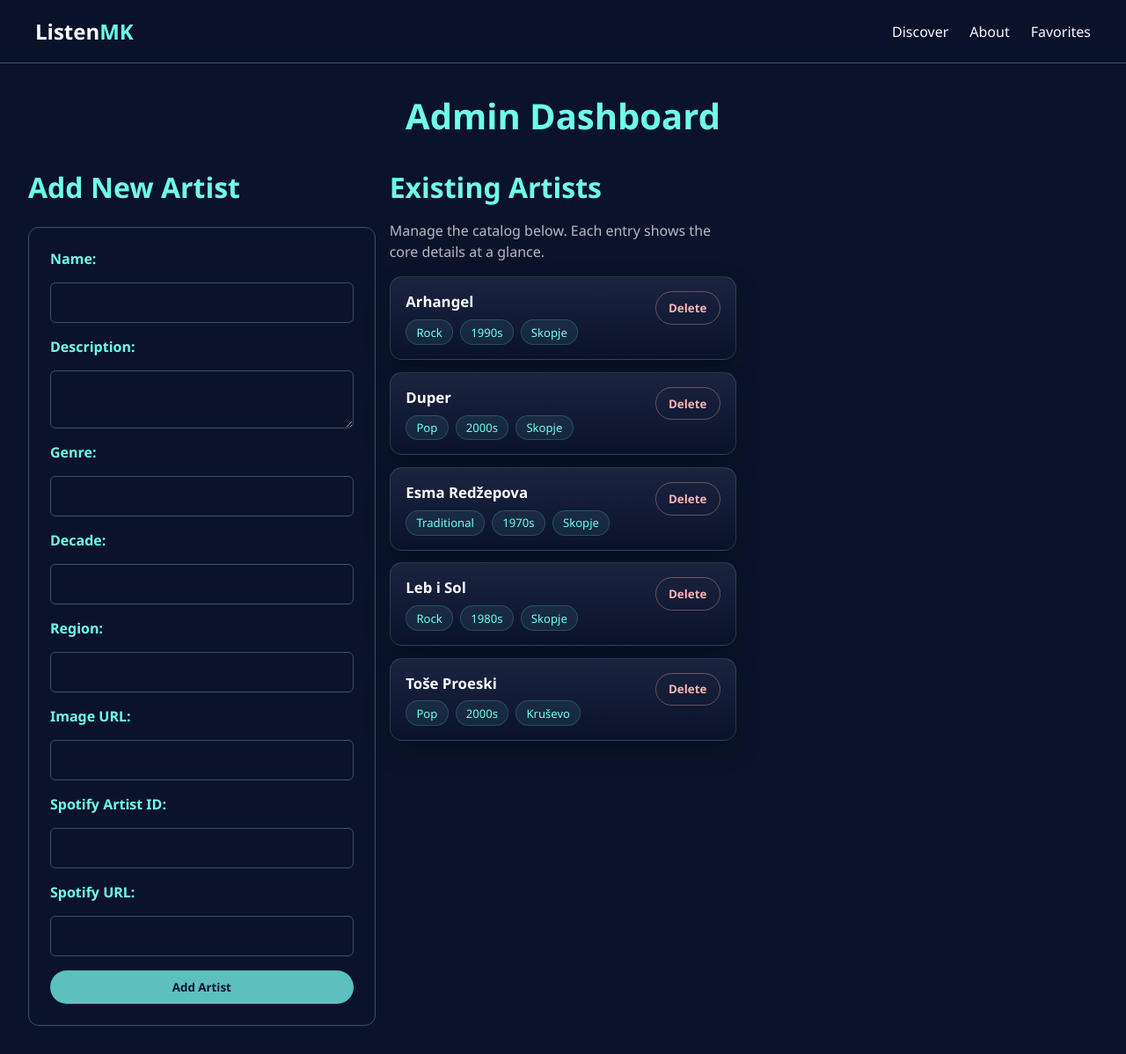
After one commit to Evgenij31/macedonian-music-discovery, a Flask app: page /admin in a window 1280 px wide. The commit adds this page. Shown: the whole page at 88% size. Run offline with Flask 3, Linux system fonts and the light colour scheme.

Commit message:
Add admin dashboard with artist management functionality

```diff
--- a/app.py
+++ b/app.py
@@ -98,6 +98,12 @@ def favicon():
         mimetype="image/png",
     )
 
+@app.route("/admin")
+def admin():
+    artists = Artist.query.order_by(Artist.name.asc()).all()
+    return render_template("admin/index.html", active_page="admin", artists=artists)
+
+
 # Route to serve artist data as an API endpoint
 @app.route("/api/artists")
 def get_artists():
--- a/static/css/style.css
+++ b/static/css/style.css
@@ -431,7 +431,7 @@ body {
   padding: clamp(1.25rem, 2.5vw, 2.5rem);
 }
 
-.artist-hero > iframe {
+.artist-hero>iframe {
   grid-area: embed;
   width: 100%;
   border: 0;
@@ -507,6 +507,157 @@ body {
   transform: translateY(-2px);
   border-color: var(--mint-light);
   background: rgba(111, 255, 233, 0.08);
+}
+
+/* admin page css */
+.admin-page #dashboard .admin-content {
+  display: grid;
+  grid-template-columns: repeat(3, 1fr);
+  gap: 1rem;
+}
+
+.admin-page h1 {
+  text-align: center;
+  margin-top: 2rem;
+  font-size: 2.5rem;
+  color: var(--mint-light);
+}
+
+.admin-content {
+  padding: 2rem;
+}
+
+.admin-content h2 {
+  font-size: 2rem;
+  margin-bottom: 1.5rem;
+  color: var(--mint-light);
+}
+
+.artist-list {
+  display: flex;
+  flex-direction: column;
+}
+
+.artist-list-help {
+  margin: -0.5rem 0 1rem;
+  color: rgba(248, 250, 252, 0.72);
+  line-height: 1.5;
+}
+
+.admin-artist-list {
+  list-style: none;
+  display: flex;
+  flex-direction: column;
+  gap: 0.85rem;
+}
+
+.admin-artist-item,
+.admin-artist-empty {
+  background: linear-gradient(180deg, rgba(28, 37, 65, 0.96), rgba(11, 19, 43, 0.96));
+  border: 1px solid rgba(111, 255, 233, 0.16);
+  border-radius: 14px;
+  padding: 1rem 1.1rem;
+  box-shadow: 0 12px 30px rgba(0, 0, 0, 0.18);
+}
+
+.admin-artist-item {
+  display: flex;
+  justify-content: space-between;
+  gap: 1rem;
+  align-items: flex-start;
+}
+
+.admin-artist-main {
+  min-width: 0;
+}
+
+.admin-artist-main strong {
+  display: block;
+  font-size: 1.05rem;
+  margin-bottom: 0.55rem;
+  color: var(--text-light);
+}
+
+.admin-artist-meta {
+  display: flex;
+  flex-wrap: wrap;
+  gap: 0.5rem;
+}
+
+.admin-artist-meta span {
+  display: inline-flex;
+  align-items: center;
+  padding: 0.28rem 0.7rem;
+  border-radius: 999px;
+  background: rgba(111, 255, 233, 0.08);
+  border: 1px solid rgba(111, 255, 233, 0.18);
+  color: var(--mint-light);
+  font-size: 0.82rem;
+}
+
+.delete-artist-btn {
+  background: transparent;
+  color: #ffb4b4;
+  border: 1px solid rgba(255, 180, 180, 0.35);
+  padding: 0.55rem 0.9rem;
+  border-radius: 999px;
+  cursor: pointer;
+  font-weight: 700;
+  transition: transform 0.2s ease, border-color 0.2s ease, background 0.2s ease;
+}
+
+.delete-artist-btn:hover {
+  transform: translateY(-1px);
+  border-color: rgba(255, 180, 180, 0.65);
+  background: rgba(255, 180, 180, 0.08);
+}
+
+.admin-artist-empty {
+  color: rgba(248, 250, 252, 0.75);
+}
+
+.add-artist form {
+  display: flex;
+  flex-direction: column;
+  gap: 1rem;
+  max-width: 400px;
+  border-radius: 12px;
+  padding: 1.5rem;
+  border: 1px solid var(--indigo-muted);
+}
+
+.add-artist label {
+  font-weight: bold;
+  color: var(--mint-light);
+}
+
+.add-artist input,
+.add-artist textarea {
+  padding: 0.75rem 0.5rem;
+  border-radius: 6px;
+  border: 1px solid var(--indigo-muted);
+  background-color: var(--deep-void);
+  color: var(--text-light);
+  resize: vertical;
+  outline: none;
+  font-size: 0.95rem;
+}
+
+.add-artist input:focus,
+.add-artist textarea:focus {
+  border-color: var(--mint-light);
+  box-shadow: 0 0 0 2px rgba(111, 255, 233, 0.2);
+}
+
+.add-artist button {
+  background-color: var(--mint-dark);
+  color: var(--deep-void);
+  padding: 0.6rem 1.2rem;
+  border-radius: 25px;
+  border: none;
+  cursor: pointer;
+  font-weight: bold;
+  transition: background 0.3s, transform 0.2s;
 }
 
 /* Responsive Breakpoint for Mobile devices */
@@ -606,7 +757,7 @@ body {
     min-height: 280px;
   }
 
-  .artist-hero > iframe {
+  .artist-hero>iframe {
     min-height: 352px;
   }
 
--- /dev/null
+++ b/templates/admin/index.html
@@ -0,0 +1,81 @@
+<!doctype html>
+<html lang="en">
+  <head>
+    <meta charset="UTF-8" />
+    <meta name="viewport" content="width=device-width, initial-scale=1.0" />
+    <title>Macedonian Music Discovery</title>
+    <link rel="stylesheet" href="/static/css/style.css" />
+  </head>
+  <body class="admin-page">
+    {% include "partials/navbar.html" %}
+
+    <h1>Admin Dashboard</h1>
+
+    <div id="dashboard">
+      <main class="admin-content">
+        <div class="add-artist">
+          <h2>Add New Artist</h2>
+          <form id="add-artist-form" method="POST" action="/admin/add_artist">
+            <label for="name">Name:</label>
+            <input type="text" id="name" name="name" required />
+
+            <label for="description">Description:</label>
+            <textarea id="description" name="description"></textarea>
+
+            <label for="genre">Genre:</label>
+            <input type="text" id="genre" name="genre" />
+
+            <label for="decade">Decade:</label>
+            <input type="text" id="decade" name="decade" />
+
+            <label for="region">Region:</label>
+            <input type="text" id="region" name="region" />
+
+            <label for="image_url">Image URL:</label>
+            <input type="text" id="image_url" name="image_url" />
+
+            <label for="spotify_artist_id">Spotify Artist ID:</label>
+            <input
+              type="text"
+              id="spotify_artist_id"
+              name="spotify_artist_id"
+            />
+
+            <label for="spotify_url">Spotify URL:</label>
+            <input type="text" id="spotify_url" name="spotify_url" />
+
+            <button type="submit">Add Artist</button>
+          </form>
+        </div>
+        <div class="artist-list">
+          <h2>Existing Artists</h2>
+          <p class="artist-list-help">
+            Manage the catalog below. Each entry shows the core details at a
+            glance.
+          </p>
+          <ul class="admin-artist-list">
+            {% for artist in artists %}
+            <li class="admin-artist-item">
+              <div class="admin-artist-main">
+                <strong>{{ artist.name }}</strong>
+                <div class="admin-artist-meta">
+                  <span>{{ artist.genre or "No genre" }}</span>
+                  <span>{{ artist.decade or "No decade" }}</span>
+                  <span>{{ artist.region or "No region" }}</span>
+                </div>
+              </div>
+              <form method="POST" action="/admin/delete_artist/{{ artist.id }}">
+                <button type="submit" class="delete-artist-btn">Delete</button>
+              </form>
+            </li>
+            {% else %}
+            <li class="admin-artist-empty">No artists have been added yet.</li>
+            {% endfor %}
+          </ul>
+        </div>
+      </main>
+    </div>
+
+    <!-- <script src="/static/js/app.js"></script> -->
+  </body>
+</html>
```
Also changed, not shown: 1 other file.
